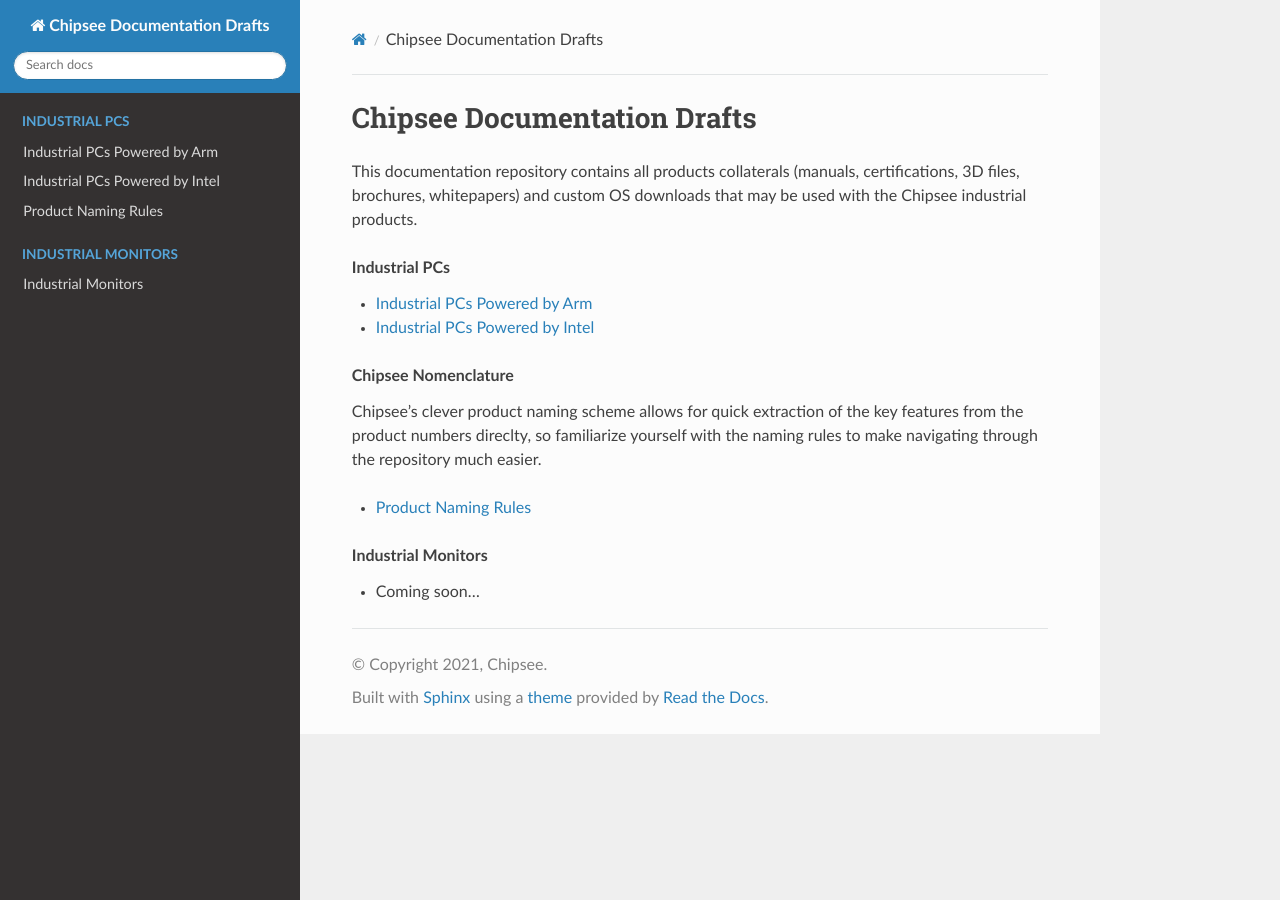
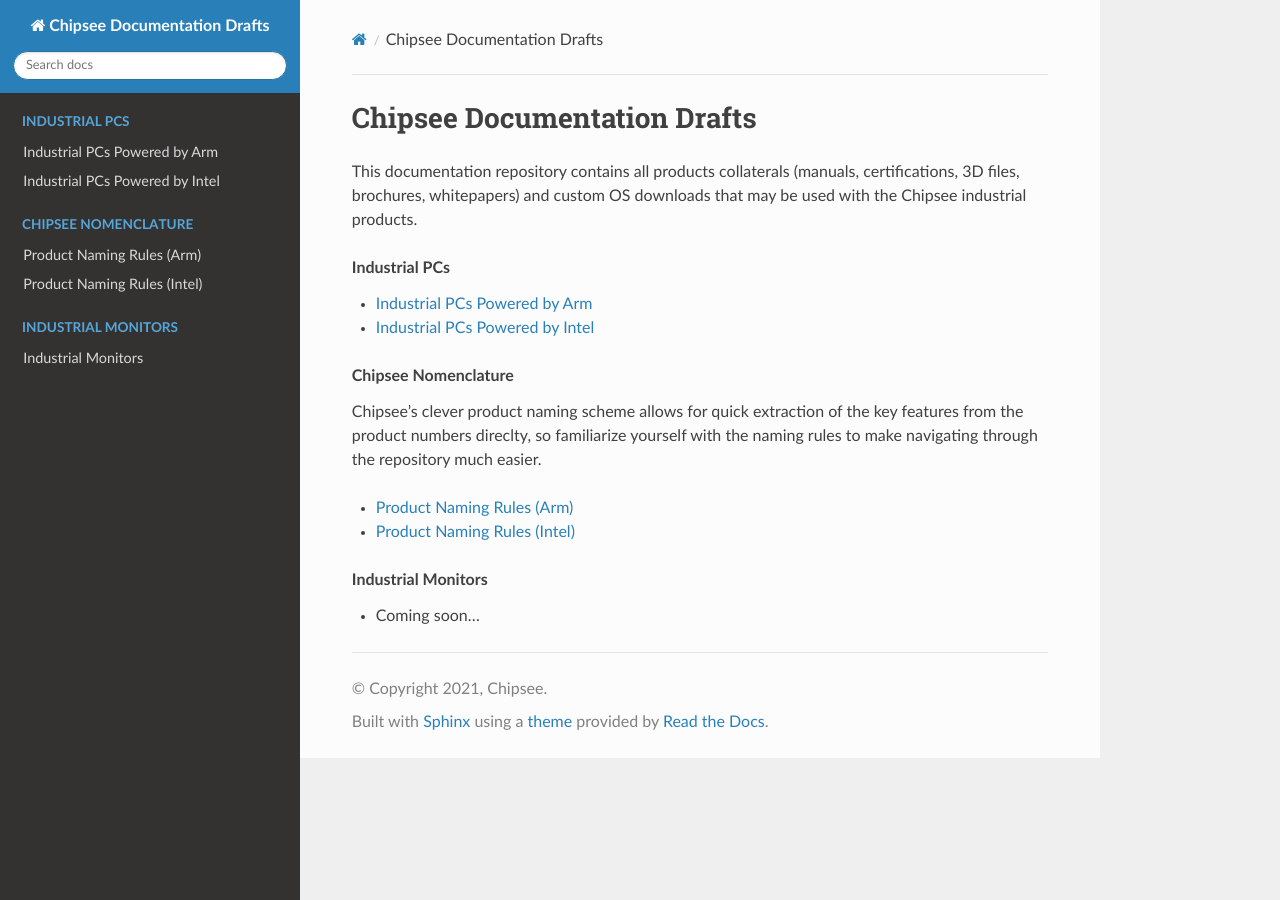
Before and after one commit to darebgd/DareDoc, a Sphinx documentation site: the page built from docs/source/index.rst, in a window 1280 px wide. Built offline with Sphinx 7.4.7 and the Read the Docs theme 2.0.0, drawn with Linux system fonts in a browser that asks for light colours.

Commit message:
Nova pocetna i tabela za Intel

```diff
--- a/docs/source/Nomenclature/index.rst
+++ b/docs/source/Nomenclature/ARM.rst
@@ -1,7 +1,7 @@
-.. _naming-rules:
+.. _naming-rules-Arm:
 
-Product Naming Rules
-====================
+Product Naming Rules (Arm)
+==========================
 
 .. raw:: html
 
--- a/docs/source/PCs/Intel/J1900/Manuals/Hardware/PPC-J1900-104-R.rst
+++ b/docs/source/PCs/Intel/J1900/Manuals/Hardware/PPC-J1900-104-R.rst
@@ -1,6 +1,4 @@
 PPC-J1900-104-R
 ===============
 
-.. Note::
-
-   Coming soon...
+.. image:: /Media/Intel/PPC-J1900-104-R/PPC-J1900-104-R_Front.png
--- a/docs/source/index.rst
+++ b/docs/source/index.rst
@@ -14,7 +14,8 @@
 Chipsee's clever product naming scheme allows for quick extraction of the key features from the product numbers direclty, so familiarize yourself with the naming rules to make navigating through the
 repository much easier.
 
-* :ref:`naming-rules`
+* :ref:`naming-rules-Arm`
+* :ref:`naming-rules-Intel`
 
 .. rubric:: Industrial Monitors
 
@@ -27,7 +28,14 @@
 
    PCs/ARM/index
    PCs/Intel/index
-   Nomenclature/index
+
+.. toctree::
+   :maxdepth: 1
+   :caption: Chipsee Nomenclature
+   :hidden:
+
+   Nomenclature/ARM
+   Nomenclature/Intel
 
 .. toctree::
    :maxdepth: 1
```
Also changed, not shown: docs/source/Nomenclature/Intel.rst (added, +44 -0 lines), docs/source/PCs/Intel/J1900/index.rst (+6 -3 lines), 2 other files.
